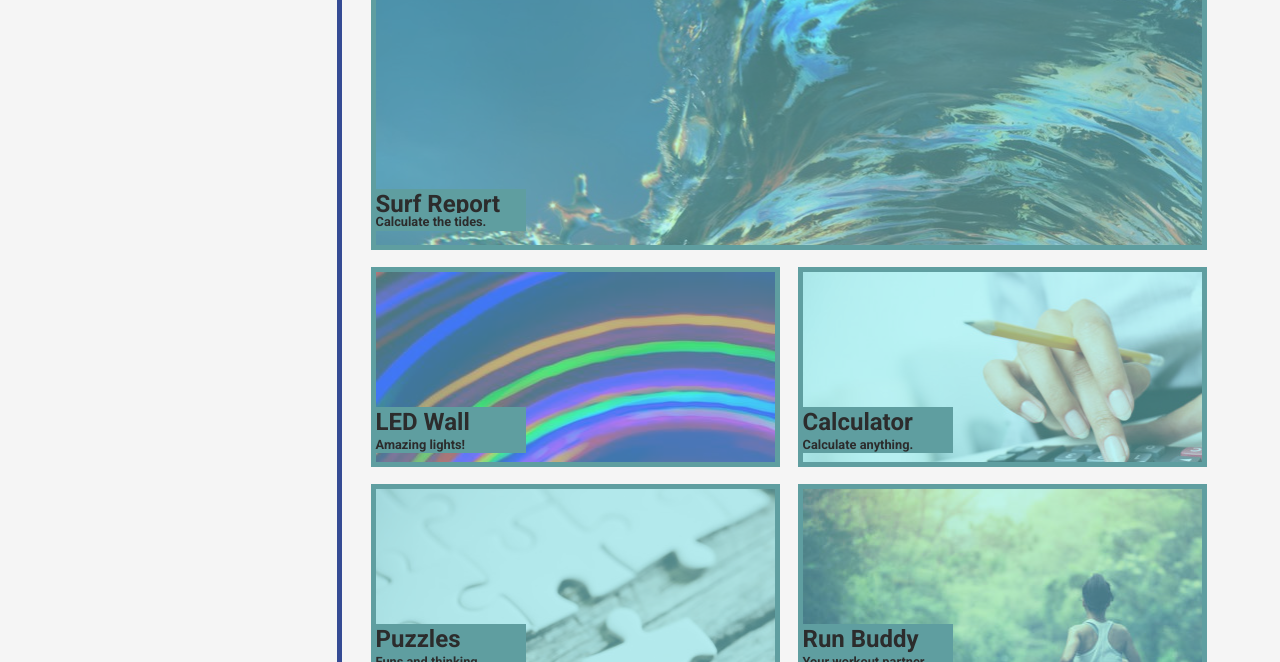
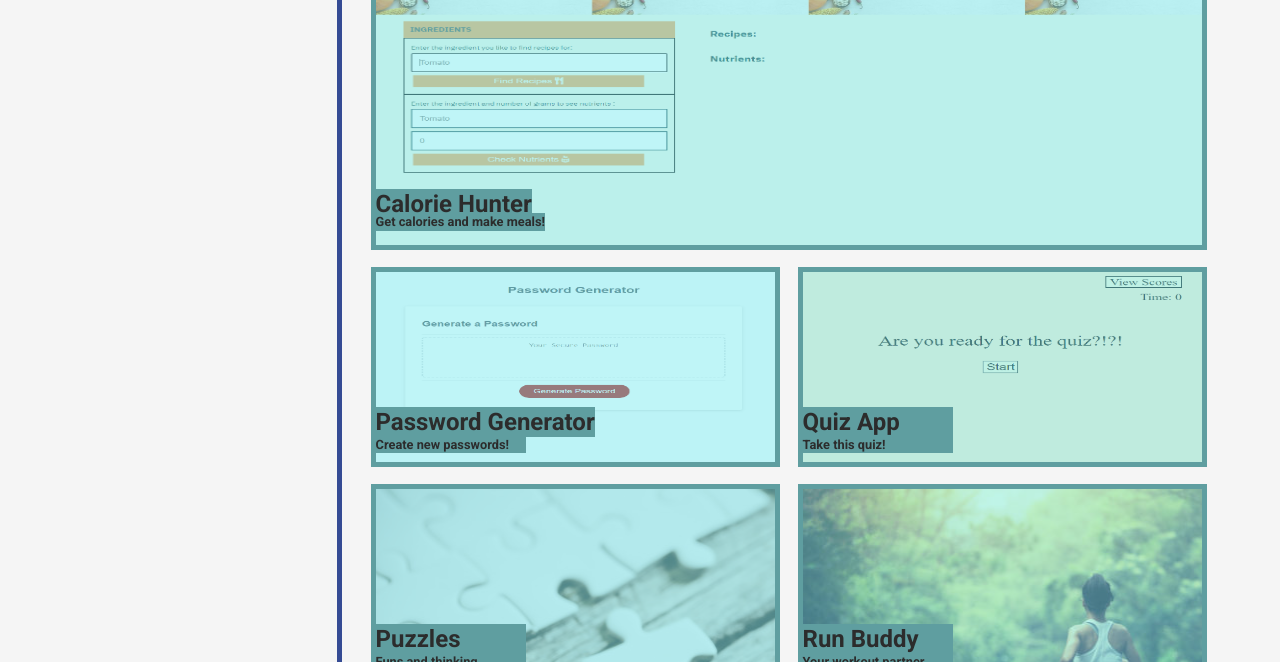
Before and after one commit to Endres2/portfolioWebsite, a plain HTML site: page index.html in a window 1280 px wide. Shown: the part 649-1311 px from the top of the page. Drawn offline with nearby package versions, Linux system fonts and the light colour scheme.

Commit message:
Updated portfolio with 3 projects and added pdf link to my resume

```diff
--- a/index.html
+++ b/index.html
@@ -28,7 +28,7 @@
                     <li><a class = "navLink" href="#aboutMe"> About Me</a></li>
                     <li><a class = "navLink" href="#work">Work</a></li>
                     <li><a class = "navLink" href="#contactMe">Contact Me</a></li>
-                    <li><a class = "navLink" href="https://www.google.com/">Resume</a></li>
+                    <li><a class = "navLink" href="./Assets/AndresHernandezResume.pdf">Resume</a></li>
                 </ul>
             </nav>
 
@@ -44,19 +44,19 @@
                 <h3 id="work" class="flex-title">Work</h3>
                 <div class="flex-content project">
                     <div class="background-image flex-image-1 project-title">
-                        <a href="https://www.google.com/" style="background:url(./Assets/surf.jpg) ;" ></a>
-                        <h4>Surf Report</h4>
-                        <h5>Calculate the tides.</h5>
+                        <a href="https://endres2.github.io/CalorieHunter/" style="background:url(./Assets/CalorieHunterSC.png) ;background-size: 100% 100%" ></a>
+                        <h4>Calorie Hunter</h4>
+                        <h5>Get calories and make meals!  </h5>
                     </div>
                     <div class="background-image flex-image project-title">
-                        <a href="https://www.google.com/" style="background:url(./Assets/led.jpg) no-repeat;" ></a>
-                        <h4>LED Wall</h4>
-                        <h5>Amazing lights!</h5>
+                        <a href="https://endres2.github.io/passwordGenerator/" style="background:url(./Assets/passwordGenerator.png)  no-repeat; background-size: 100% 100%" ></a>
+                        <h4>Password Generator</h4>
+                        <h5>Create new passwords!</h5>
                     </div>
                     <div class="background-image flex-image project-title">
-                        <a href="https://www.google.com/" style="background:url(./Assets/calculator.jpg) no-repeat; "></a>
-                        <h4>Calculator</h4>
-                        <h5>Calculate anything.</h5>
+                        <a href="https://endres2.github.io/quizApp/" style="background:url(./Assets/quizApp.png) no-repeat; background-size: 100% 100%"></a>
+                        <h4>Quiz App</h4>
+                        <h5>Take this quiz!</h5>
                     </div>
                     <div class="background-image flex-image project-title">
                         <a href="https://www.google.com/" style="background:url(./Assets/puzzle.jpg) no-repeat;" ></a>
@@ -73,7 +73,7 @@
                 <h3 id="contactMe" class="flex-title">Contact Me</h3>
                 <div class=" contact-grid flex-content">
                     <a class="links" href="#">555.555.555</a>
-                    <a class="links" href="https://twitter.com/conchastv">Twitter</a>
+                    <a class="links" href="https://twitter.com/Endre5_">Twitter</a>
                     <a class="links" href="https://www.instagram.com/andy2dhr/">Instagram</a>
                     <a class="links" href="https://www.linkedin.com/in/andres-hernandez-8816471a7/">Linkedin</a>
                     <a class="links" href="https://github.com/Endres2">Github</a>
```
Also changed, not shown: Assets/CalorieHunterSC.png (added), Assets/passwordGenerator.png (added), Assets/quizApp.png (added), 1 other file.
